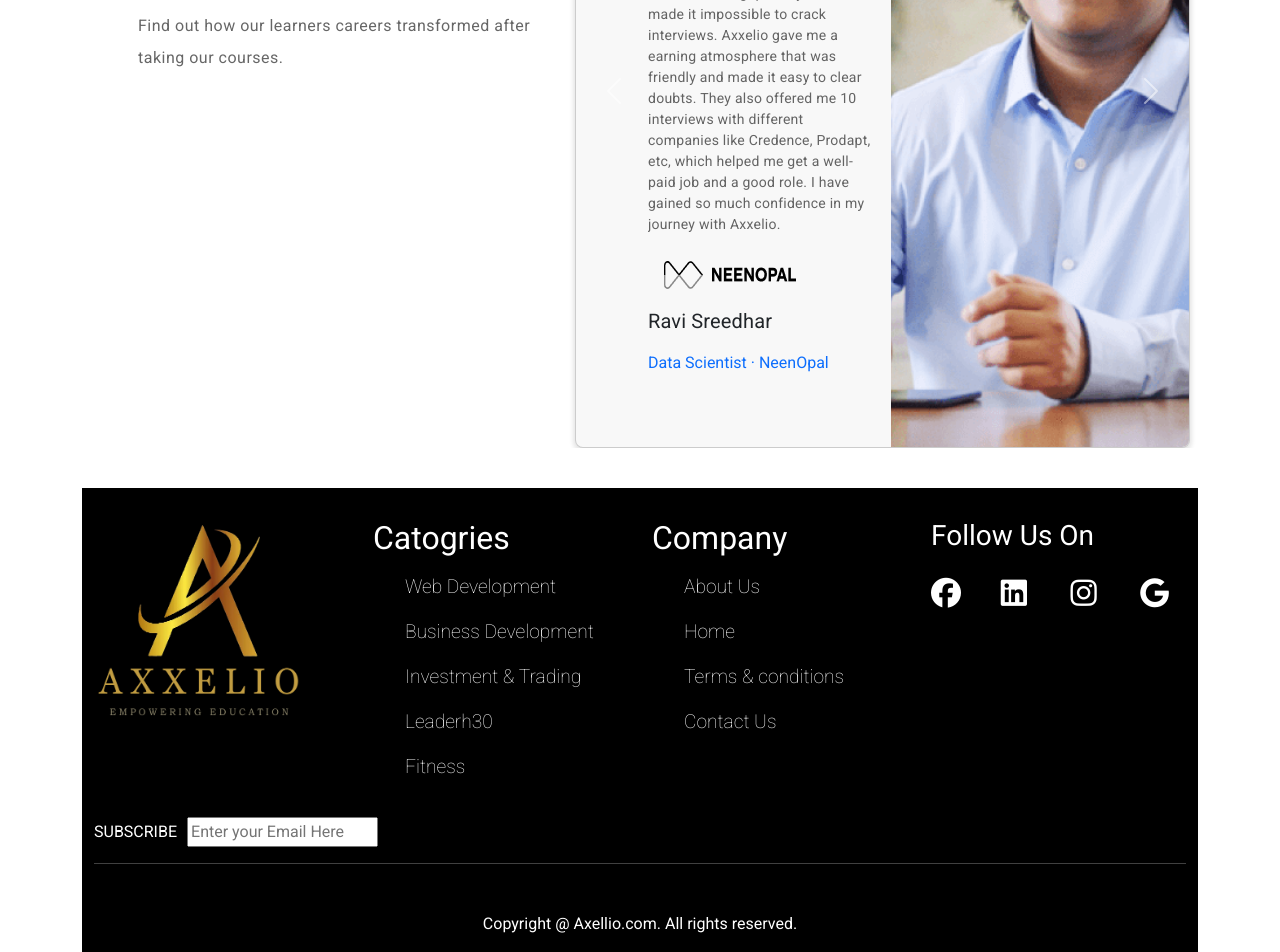
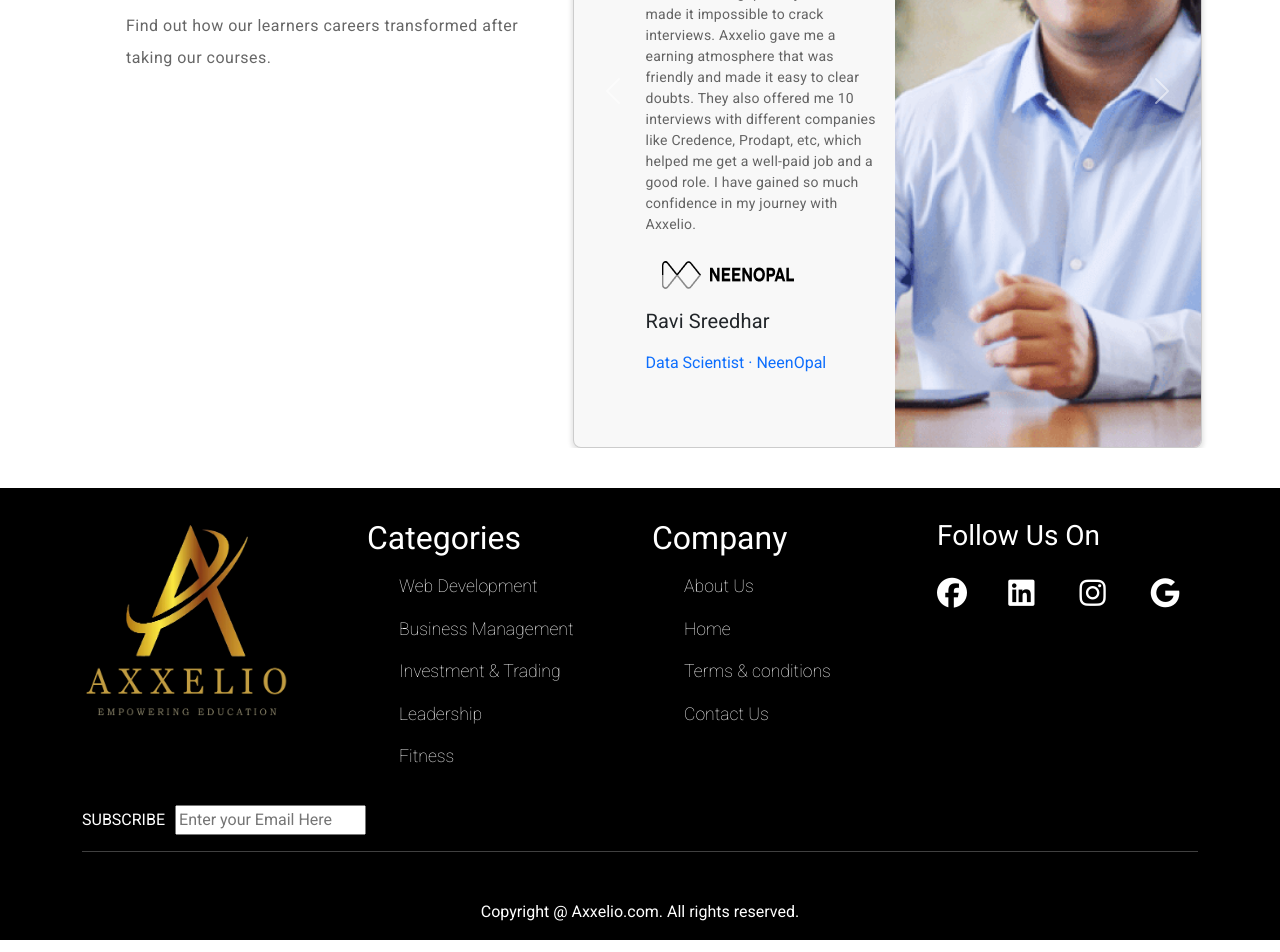
Before and after one commit to Pranav-github02/Axxelio, a React (Create React App) app: page / in a window 1280 px wide. Shown: the part 1189-2141 px from the top of the page. Built offline with nearby package versions, Linux system fonts and the light colour scheme; no server answers.

Commit message:
made some necessary changes

```diff
--- a/src/App.js
+++ b/src/App.js
@@ -9,7 +9,7 @@ import Foot from "./Footer/foot";
 class App extends Component {
   render() {
     return (
-      <div className='container'>
+      <div>
         <Navbar />
         <Hero />
         <Recommended_Courses />
--- a/src/Footer/foot.css
+++ b/src/Footer/foot.css
@@ -13,7 +13,7 @@ footer {
 
   footer li {
     list-style: none;
-    font-size: 1.2rem;
+    font-size: 1.1rem;
     font-weight: lighter;
 
     cursor: pointer;
--- a/src/Footer/foot.jsx
+++ b/src/Footer/foot.jsx
@@ -8,29 +8,29 @@ const Foot = () => {
         <div className='container'>
           <div className='row'>
             <div className='col-12 coil-lg-10 mx-auto'>
-        <div className='row' style={{marginTop : "15px"}}>
+              <div className='row' style={{ marginTop: "15px" }}>
                 <div className='col-7 col-lg-3'>
                   <div>
-            <img src={require("./footlogo.png")} style={{marginBottom: "10px"}} width="210" height="210" alt='jai ho'/>
+                    <img src={require("./footlogo.png")} style={{ marginBottom: "10px" }} width="210" height="210" alt='jai ho' />
                   </div>
                 </div>
                 <div className='col-7 col-lg-3'>
-            <h2>Catogries</h2>
+                  <h2>Categories</h2>
                   <ul>
                     <li>
-                <a href='#' style={{textDecoration: "none"}}>Web Development</a>
+                      <a href='#' style={{ textDecoration: "none" }}>Web Development</a>
                     </li>
                     <li>
-                <a href='#' style={{textDecoration: "none"}}>Business Development</a>
+                      <a href='#' style={{ textDecoration: "none" }}>Business Management</a>
                     </li>
                     <li>
-                <a href='#' style={{textDecoration: "none"}}>Investment & Trading</a>
+                      <a href='#' style={{ textDecoration: "none" }}>Investment & Trading</a>
                     </li>
                     <li>
-                <a href='#' style={{textDecoration: "none"}}>Leaderh30</a>
+                      <a href='#' style={{ textDecoration: "none" }}>Leadership</a>
                     </li>
                     <li>
-                <a href='#' style={{textDecoration: "none"}}>Fitness</a>
+                      <a href='#' style={{ textDecoration: "none" }}>Fitness</a>
                     </li>
                   </ul>
                 </div>
@@ -38,55 +38,55 @@ const Foot = () => {
                   <h2>Company</h2>
                   <ul>
                     <li>
-                <a href='asdsdf' style={{textDecoration: "none"}}>About Us</a>
+                      <a href='asdsdf' style={{ textDecoration: "none" }}>About Us</a>
                     </li>
                     <li>
-                <a href='asdsdf' style={{textDecoration: "none"}}>Home</a>
+                      <a href='asdsdf' style={{ textDecoration: "none" }}>Home</a>
                     </li>
                     <li>
-                <a href='asdsdf' style={{textDecoration: 'none'}}>Terms & conditions</a>
+                      <a href='asdsdf' style={{ textDecoration: 'none' }}>Terms & conditions</a>
                     </li>
                     <li>
-                <a href='asdsdf' style={{textDecoration: 'none'}}>Contact Us</a>
+                      <a href='asdsdf' style={{ textDecoration: 'none' }}>Contact Us</a>
                     </li>
                   </ul>
                 </div>
                 <div className='col-7 col-lg-3'>
                   <h3>Follow Us On</h3>
-            <div className='row' style={{marginTop : "25px"}}>
+                  <div className='row' style={{ marginTop: "25px" }}>
                     <div className='col-3 mx-auto'>
                       <a href='#'>
-                <i class="fa fa-facebook-official" style={{fontSize: "30px",color: 'white'}}></i>
+                        <i class="fa fa-facebook-official" style={{ fontSize: "30px", color: 'white' }}></i>
                       </a>
                     </div>
                     <div className='col-3 mx-auto'>
                       <a href='#'>
-              < i className="fa fa-linkedin-square" style={{fontSize: "30px",color: 'white'}}></i>
+                        < i className="fa fa-linkedin-square" style={{ fontSize: "30px", color: 'white' }}></i>
                       </a>
                     </div>
                     <div className='col-3 mx-auto'>
                       <a href='#'>
-                <i class="fa fa-instagram" style={{fontSize: "30px",color: 'white'}}></i>
+                        <i class="fa fa-instagram" style={{ fontSize: "30px", color: 'white' }}></i>
                       </a>
                     </div>
                     <div className='col-3 mx-auto'>
                       <a href='#'>
-                <i class="fa fa-google" style={{fontSize: "30px",color: 'white'}}></i>
+                        <i class="fa fa-google" style={{ fontSize: "30px", color: 'white' }}></i>
                       </a>
                     </div>
                   </div>
                 </div>
               </div>
-          <div class="col-xs-3" style={{marginTop : '20px'}}>
+              <div class="col-xs-3" style={{ marginTop: '20px' }}>
                 <form action="">
                   <label for="ex2">SUBSCRIBE  </label>
-        <input className="email-address" style={{marginLeft: "10px"}} type="Email" placeholder='Enter your Email Here'/>
+                  <input className="email-address" style={{ marginLeft: "10px" }} type="Email" placeholder='Enter your Email Here' />
                 </form>
               </div>
               <hr />
               <div className="mt-5">
                 <p className="main-hero-para text-center w-100">
-                  Copyright @ Axellio.com. All rights reserved.
+                  Copyright @ Axxelio.com. All rights reserved.
                 </p>
               </div>
             </div>
--- a/src/Navbar/Navbar.jsx
+++ b/src/Navbar/Navbar.jsx
@@ -24,14 +24,14 @@ export default function Navbar(props) {
                         <ul className="navbar-nav me-auto mb-2 mb-lg-0 ">
                             <li className="nav-item dropdown">
                                 <a className="nav-link dropdown-toggle" href="/" role="button" data-bs-toggle="dropdown" aria-expanded="false">
-                                    Catergories
+                                    Categories
                                 </a>
                                 <ul className="dropdown-menu">
-                                    <li><a className="dropdown-item" href="/">Category1</a></li>
-                                    <li><a className="dropdown-item" href="/">Category2</a></li>
-                                    <li><a className="dropdown-item" href="/">Category3</a></li>
-                                    <li><a className="dropdown-item" href="/">Category4</a></li>
-                                    <li><a className="dropdown-item" href="/">Category5</a></li>
+                                    <li><a className="dropdown-item" href="/">Web Development</a></li>
+                                    <li><a className="dropdown-item" href="/">Business Management</a></li>
+                                    <li><a className="dropdown-item" href="/">Investing & Trading</a></li>
+                                    <li><a className="dropdown-item" href="/">Leadership</a></li>
+                                    <li><a className="dropdown-item" href="/">Fitness</a></li>
                                 </ul>
                             </li>
                         </ul>
--- a/src/Testimonials/Stories.jsx
+++ b/src/Testimonials/Stories.jsx
@@ -6,7 +6,7 @@ import './stories-responsive.css'
 
 const Stories = () => {
     return (
-        <div className='stories'>
+        <div className='stories container'>
             <div className='head'>
                 <p className='overline'>Encouraging everyone to learn with</p>
                 <h2 className='title'> Multiple success stories </h2>
```
Lines whose indentation alone changed are shown as unchanged.
